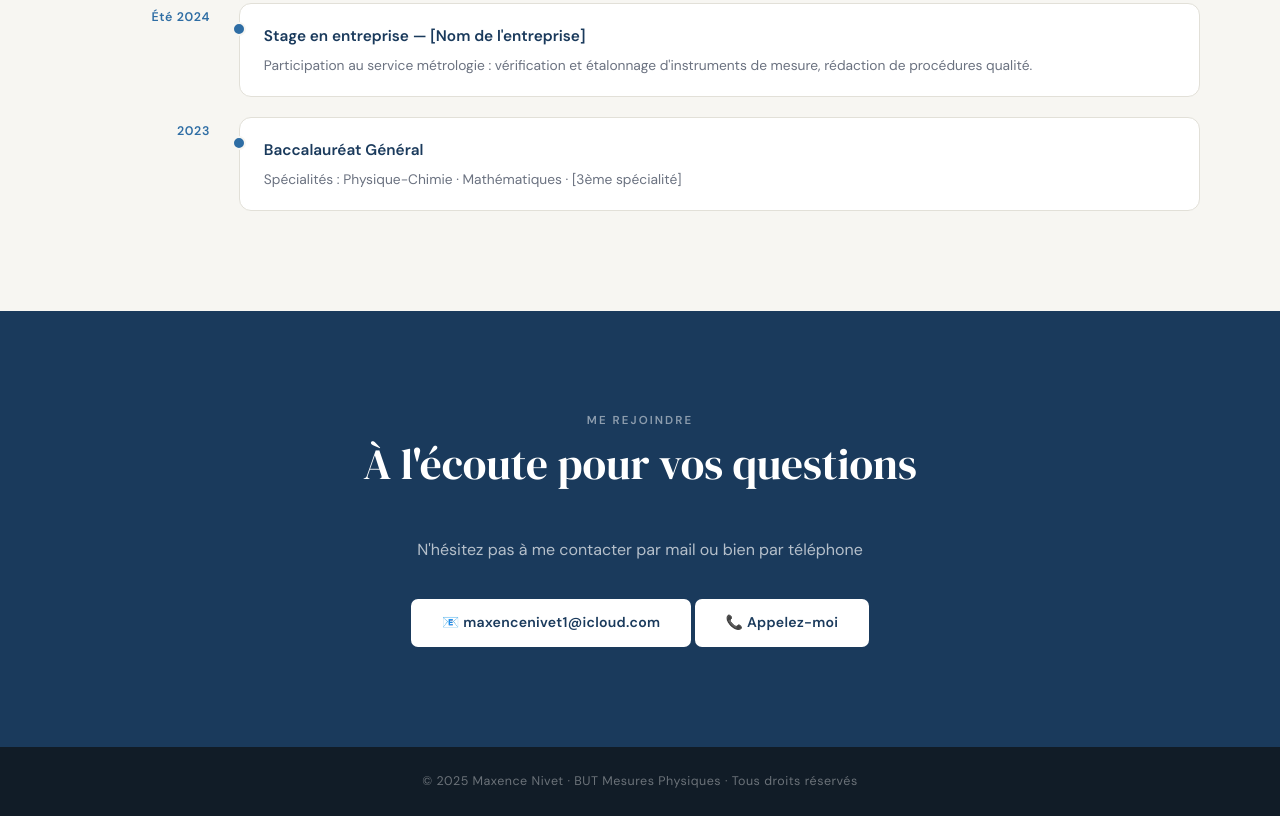
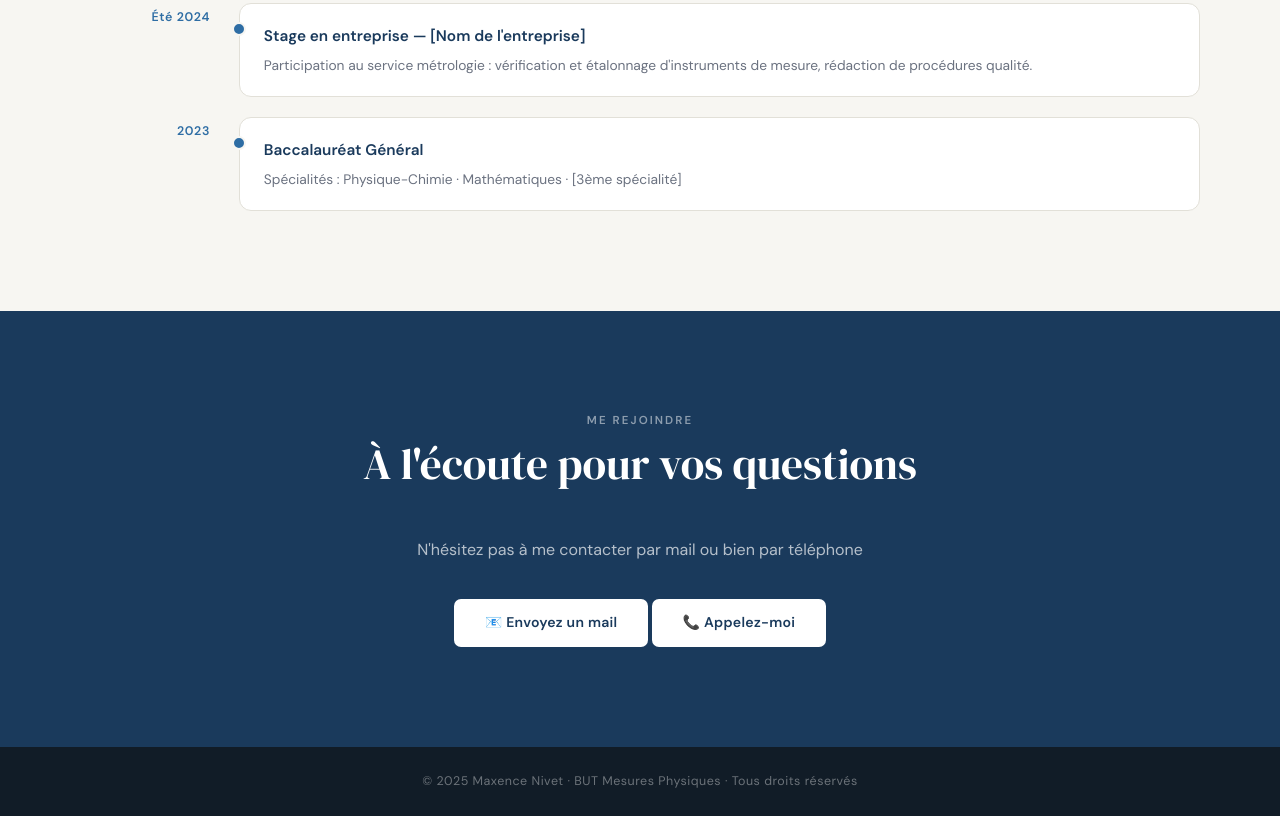
Before and after one commit to maxencenivet/MonPortfolio, a plain HTML site: page index.html in a window 1280 px wide. Shown: the part 3536-4352 px from the top of the page. Drawn offline with Linux system fonts and the light colour scheme.

Commit message:
Update index.html

```diff
--- a/index.html
+++ b/index.html
@@ -695,7 +695,7 @@
     <p>N'hésitez pas à me contacter par mail ou bien par téléphone</p>
 
     <div class="contact-actions">
-      <a href="mailto:maxencenivet1@icloud.com" class="btn-primary">📧 maxencenivet1@icloud.com</a>
+      <a href="mailto:maxencenivet1@icloud.com" class="btn-primary">📧 Envoyez un mail</a>
 
       <a href="tel:+33600000000" class="btn-primary">📞 Appelez-moi</a>
     </div>
```
